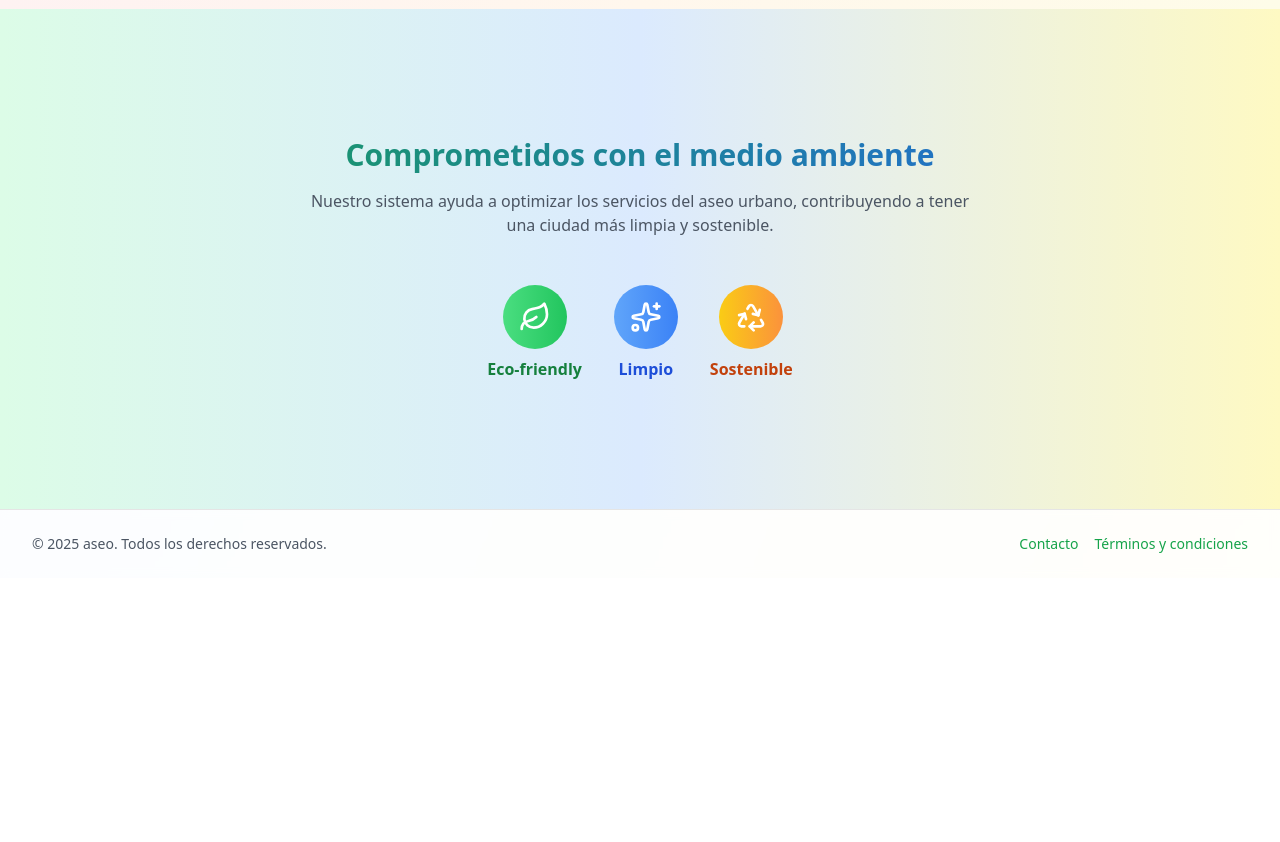
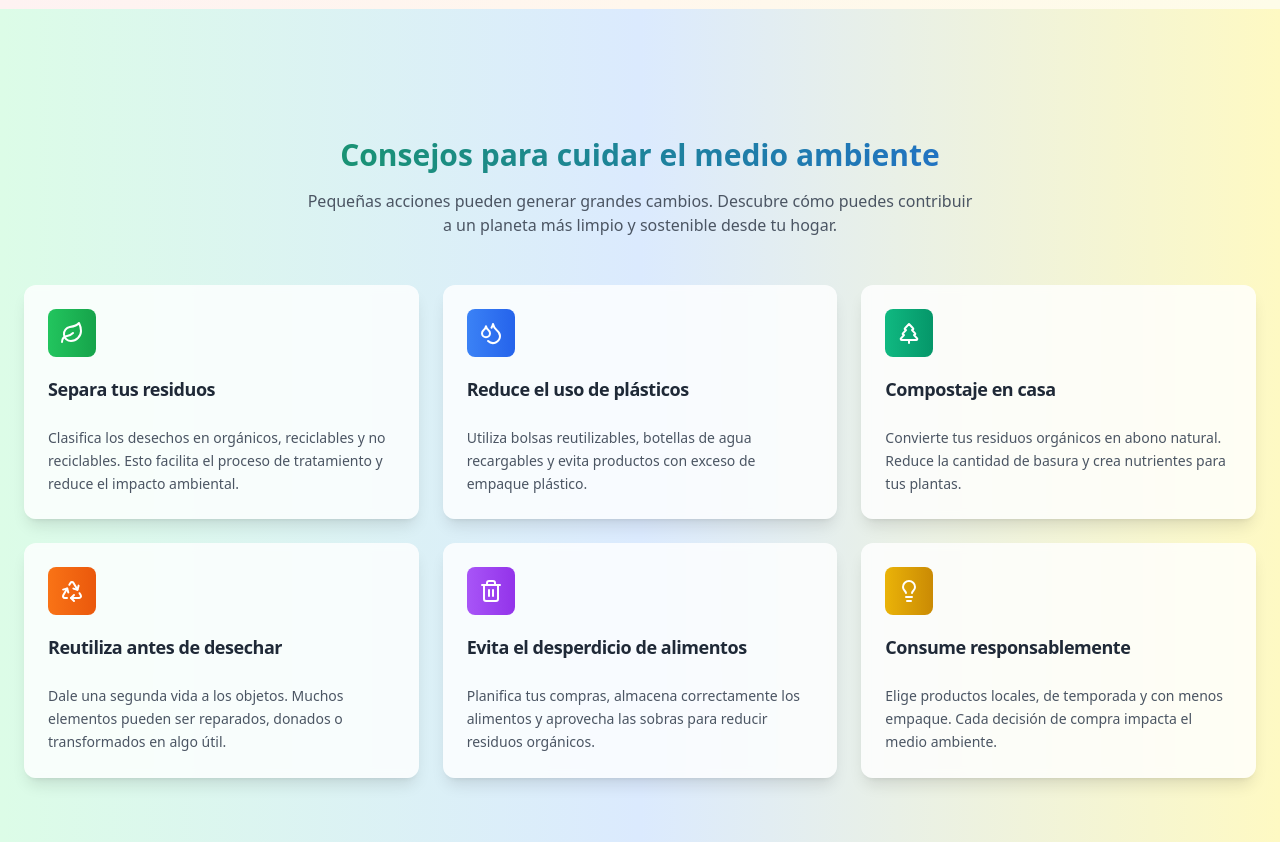
Before and after one commit to Chech3/aseo-publico, a Next.js app in the folder aseo/: page / in a window 1280 px wide. Shown: the part 2620-3462 px from the top of the page. Before the commit the page ends 3198 px from the top, so only its background shows below. Built offline with nearby package versions, Linux system fonts and the light colour scheme.

Commit message:
cambios en el page principal

```diff
--- a/aseo/app/page.tsx
+++ b/aseo/app/page.tsx
@@ -1,38 +1,72 @@
-"use client";
-
-import type React from "react";
-
-import { useState } from "react";
-import Image from "next/image";
-import Link from "next/link";
+"use client"
+import { useState } from "react"
+import Image from "next/image"
+import Link from "next/link"
 import {
   ArrowRight,
   Upload,
   Truck,
   Users,
   Leaf,
-  Sparkles,
   Recycle,
   MessageSquare,
-} from "lucide-react";
-
-import { Button } from "@/components/ui/button";
-import {
-  Card,
-  CardContent,
-  CardDescription,
-  CardHeader,
-  CardTitle,
-} from "@/components/ui/card";
-import { ComplaintModal } from "@/components/complaint-modal";
+  Lightbulb,
+  Droplets,
+  TreePine,
+  Trash2,
+} from "lucide-react"
+import { Button } from "@/components/ui/button"
+import { Card, CardContent, CardDescription, CardHeader, CardTitle } from "@/components/ui/card"
+import { ComplaintModal } from "@/components/complaint-modal"
 
 export default function Component() {
+  const [isComplaintModalOpen, setIsComplaintModalOpen] = useState(false)
+  const [complaintType, setComplaintType] = useState<"general" | "service" | "">("")
 
-  const [isComplaintModalOpen, setIsComplaintModalOpen] = useState(false);
-  const [complaintType, setComplaintType] = useState<
-    "general" | "service" | ""
-  >("");
-
+  const environmentalTips = [
+    {
+      icon: <Leaf className="h-6 w-6" />,
+      title: "Separa tus residuos",
+      description:
+        "Clasifica los desechos en orgánicos, reciclables y no reciclables. Esto facilita el proceso de tratamiento y reduce el impacto ambiental.",
+      color: "from-green-500 to-green-600",
+    },
+    {
+      icon: <Droplets className="h-6 w-6" />,
+      title: "Reduce el uso de plásticos",
+      description:
+        "Utiliza bolsas reutilizables, botellas de agua recargables y evita productos con exceso de empaque plástico.",
+      color: "from-blue-500 to-blue-600",
+    },
+    {
+      icon: <TreePine className="h-6 w-6" />,
+      title: "Compostaje en casa",
+      description:
+        "Convierte tus residuos orgánicos en abono natural. Reduce la cantidad de basura y crea nutrientes para tus plantas.",
+      color: "from-emerald-500 to-emerald-600",
+    },
+    {
+      icon: <Recycle className="h-6 w-6" />,
+      title: "Reutiliza antes de desechar",
+      description:
+        "Dale una segunda vida a los objetos. Muchos elementos pueden ser reparados, donados o transformados en algo útil.",
+      color: "from-orange-500 to-orange-600",
+    },
+    {
+      icon: <Trash2 className="h-6 w-6" />,
+      title: "Evita el desperdicio de alimentos",
+      description:
+        "Planifica tus compras, almacena correctamente los alimentos y aprovecha las sobras para reducir residuos orgánicos.",
+      color: "from-purple-500 to-purple-600",
+    },
+    {
+      icon: <Lightbulb className="h-6 w-6" />,
+      title: "Consume responsablemente",
+      description:
+        "Elige productos locales, de temporada y con menos empaque. Cada decisión de compra impacta el medio ambiente.",
+      color: "from-yellow-500 to-yellow-600",
+    },
+  ]
 
   return (
     <div className="flex flex-col min-h-screen bg-gradient-to-br from-green-50 via-blue-50 to-yellow-50">
@@ -42,16 +76,11 @@ export default function Component() {
             <div className="p-2 bg-gradient-to-r from-green-500 to-green-600 rounded-lg">
               <Truck className="h-6 w-6 text-white" />
             </div>
-            <span className="bg-gradient-to-r from-green-600 to-green-700 bg-clip-text text-transparent">
-              Aseo
-            </span>
+            <span className="bg-gradient-to-r from-green-600 to-green-700 bg-clip-text text-transparent">Aseo</span>
           </div>
           <nav className="flex items-center gap-4">
             <Link href="/login">
-              <Button
-                variant="ghost"
-                className="text-green-700 hover:text-green-800 hover:bg-green-50"
-              >
+              <Button variant="ghost" className="text-green-700 hover:text-green-800 hover:bg-green-50">
                 Iniciar sesión
               </Button>
             </Link>
@@ -83,11 +112,10 @@ export default function Component() {
                   </div>
                 </div>
                 <h1 className="text-3xl font-bold tracking-tighter sm:text-4xl md:text-5xl bg-gradient-to-r from-green-600 via-blue-600 to-green-700 bg-clip-text text-transparent">
-                  Gestiona tus pagos fácilmente
+                  Bienvenido
                 </h1>
                 <p className="mx-auto max-w-[700px] text-gray-600 md:text-xl">
-                  Registra y administra los pagos del aseo urbano de tu
-                  municipio o empresa.
+                  Registra y administra los pagos del aseo urbano de tu municipio o empresa.
                 </p>
               </div>
               <div className="flex flex-col sm:flex-row gap-4">
@@ -104,7 +132,7 @@ export default function Component() {
                   <Button
                     size="lg"
                     variant="outline"
-                    className="border-green-300 text-green-700 hover:bg-green-50 shadow-lg"
+                    className="border-green-300 text-green-700 hover:bg-green-50 shadow-lg bg-transparent"
                   >
                     Conocer más
                   </Button>
@@ -118,44 +146,29 @@ export default function Component() {
         <section className="py-8 bg-gradient-to-r from-blue-50 to-green-50 overflow-hidden relative">
           <div className="container px-4 md:px-6">
             <div className="text-center mb-8">
-              <h2 className="text-2xl font-bold text-gray-800 mb-2">
-                Servicios en movimiento
-              </h2>
-              <p className="text-gray-600">
-                Nuestros equipos trabajan constantemente para mantener la ciudad
-                limpia
-              </p>
+              <h2 className="text-2xl font-bold text-gray-800 mb-2">Servicios en movimiento</h2>
+              <p className="text-gray-600">Nuestros equipos trabajan constantemente para mantener la ciudad limpia</p>
             </div>
-
             {/* Animación del camión */}
             <div className="relative h-24 mb-8">
               {/* Carretera */}
               <div className="absolute bottom-0 left-0 right-0 h-2 bg-gray-400 rounded-full">
                 <div className="absolute top-1/3 left-0 right-0 h-0.5 bg-yellow-400 transform -translate-y-1/2"></div>
               </div>
-
               {/* Camión animado */}
               <div className="truck-container">
                 <div className="truck p-3">
-                  <Image
-                    width={800}
-                    height={800}
-                    src="/camion.png"
-                    alt="camion"
-                    className="h-28 w-32"
-                  />
+                  <Image width={800} height={800} src="/camion.png" alt="camion" className="h-28 w-32" />
                 </div>
               </div>
             </div>
           </div>
-
           <style jsx>{`
             .truck-container {
               position: absolute;
               bottom: 8px;
               animation: moveTruck 15s linear infinite;
             }
-
             @keyframes moveTruck {
               0% {
                 left: -80px;
@@ -178,7 +191,6 @@ export default function Component() {
                 transform: scaleX(1);
               }
             }
-
             @media (max-width: 768px) {
               @keyframes moveTruck {
                 0% {
@@ -209,62 +221,54 @@ export default function Component() {
         <section className="py-12 md:py-24 lg:py-32">
           <div className="container px-4 md:px-6">
             <div className="grid gap-6 lg:grid-cols-3 lg:gap-12">
-              <Card className="border-0 shadow-xl bg-gradient-to-br from-green-50 to-green-100 hover:shadow-2xl transition-all transform hover:-translate-y-1">
+              <Card className="flex flex-col text-center md:text-start border-0 shadow-xl bg-gradient-to-br from-green-50 to-green-100 hover:shadow-2xl transition-all transform hover:-translate-y-1">
                 <CardHeader>
-                  <div className="p-3 bg-gradient-to-r from-green-500 to-green-600 rounded-lg w-fit mb-4">
+                  <div className="p-3 mx-auto md:mx-0 bg-gradient-to-r from-green-500 to-green-600 rounded-lg w-fit mb-4" >
                     <Upload className="h-10 w-10 text-white" />
                   </div>
-                  <CardTitle className="text-green-800">
-                    Registra servicios
-                  </CardTitle>
+                  <CardTitle className="text-green-800">Registra servicios</CardTitle>
                   <CardDescription className="text-green-600">
-                    Registra los servicios de aseo urbano realizados en tu
-                    municipio o empresa.
+                    Registra los servicios de aseo urbano realizados en tu municipio o empresa.
                   </CardDescription>
                 </CardHeader>
                 <CardContent>
                   <p className="text-green-700">
-                    Mantén un registro detallado de los servicios prestados,
-                    fechas y ubicaciones con nuestra página web.
+                    Mantén un registro detallado de los servicios prestados, fechas y ubicaciones con nuestra página
+                    web.
                   </p>
                 </CardContent>
               </Card>
-              <Card className="border-0 shadow-xl bg-gradient-to-br from-blue-50 to-blue-100 hover:shadow-2xl transition-all transform hover:-translate-y-1">
+
+              <Card className=" flex flex-col text-center md:text-start border-0 shadow-xl bg-gradient-to-br from-blue-50 to-blue-100 hover:shadow-2xl transition-all transform hover:-translate-y-1">
                 <CardHeader>
-                  <div className="p-3 bg-gradient-to-r from-blue-500 to-blue-600 rounded-lg w-fit mb-4">
+                  <div className="p-3 mx-auto md:mx-0 bg-gradient-to-r from-blue-500 to-blue-600 rounded-lg w-fit mb-4">
                     <Truck className="h-10 w-10 text-white" />
                   </div>
-                  <CardTitle className="text-blue-800">
-                    Administra pagos
-                  </CardTitle>
+                  <CardTitle className="text-blue-800">Administra pagos</CardTitle>
                   <CardDescription className="text-blue-600">
-                    Organiza y gestiona los pagos correspondientes a los
-                    servicios de limpieza.
+                    Organiza y gestiona los pagos correspondientes a los servicios de limpieza.
                   </CardDescription>
                 </CardHeader>
                 <CardContent>
                   <p className="text-blue-700">
-                    Visualiza el estado de los pagos y mantén un control
-                    financiero eficiente.
+                    Visualiza el estado de los pagos y mantén un control financiero eficiente.
                   </p>
                 </CardContent>
               </Card>
-              <Card className="border-0 shadow-xl bg-gradient-to-br from-yellow-50 to-orange-100 hover:shadow-2xl transition-all transform hover:-translate-y-1">
+
+              <Card className="flex flex-col text-center md:text-start border-0 shadow-xl bg-gradient-to-br from-yellow-50 to-orange-100 hover:shadow-2xl transition-all transform hover:-translate-y-1">
                 <CardHeader>
-                  <div className="p-3 bg-gradient-to-r from-yellow-500 to-orange-500 rounded-lg w-fit mb-4">
+                  <div className="p-3 mx-auto md:mx-0 bg-gradient-to-r from-yellow-500 to-orange-500 rounded-lg w-fit mb-4">
                     <Users className="h-10 w-10 text-white" />
                   </div>
-                  <CardTitle className="text-orange-800">
-                    Fácil de usar
-                  </CardTitle>
+                  <CardTitle className="text-orange-800">Fácil de usar</CardTitle>
                   <CardDescription className="text-orange-600">
                     Administra de forma eficiente los servicios de aseo urbano.
                   </CardDescription>
                 </CardHeader>
                 <CardContent>
                   <p className="text-orange-700">
-                    Optimiza recursos y mejora la calidad de vida de toda la
-                    ciudad usando esta herramienta moderna.
+                    Optimiza recursos y mejora la calidad de vida de toda la ciudad usando esta herramienta moderna.
                   </p>
                 </CardContent>
               </Card>
@@ -285,17 +289,15 @@ export default function Component() {
                 ¿Tienes alguna queja del servicio?
               </h2>
               <p className="text-gray-600 max-w-2xl mx-auto">
-                Tu opinión es importante para nosotros. Reporta cualquier
-                problema con el servicio de aseo urbano y trabajaremos para
-                solucionarlo.
+                Tu opinión es importante para nosotros. Reporta cualquier problema con el servicio de aseo urbano y
+                trabajaremos para solucionarlo.
               </p>
             </div>
-
             <div className="flex flex-col sm:flex-row gap-4 justify-center items-center">
               <Button
                 onClick={() => {
-                  setComplaintType("service");
-                  setIsComplaintModalOpen(true);
+                  setComplaintType("service")
+                  setIsComplaintModalOpen(true)
                 }}
                 size="lg"
                 className="gap-2 bg-gradient-to-r from-red-500 to-orange-500 hover:from-red-600 hover:to-orange-600 text-white shadow-xl transform hover:scale-105 transition-all"
@@ -305,8 +307,8 @@ export default function Component() {
               </Button>
               <Button
                 onClick={() => {
-                  setComplaintType("general");
-                  setIsComplaintModalOpen(true);
+                  setComplaintType("general")
+                  setIsComplaintModalOpen(true)
                 }}
                 size="lg"
                 variant="outline"
@@ -319,57 +321,51 @@ export default function Component() {
           </div>
         </section>
 
+        {/* Nueva sección de consejos ambientales */}
         <section className="py-12 md:py-24 lg:py-32 bg-gradient-to-r from-green-100 via-blue-100 to-yellow-100">
-          <div className="container px-4 md:px-6">
+          <div className="container px-4 md:px-6 text-center md:text-start">
             <div className="text-center mb-12">
               <h2 className="text-3xl font-bold bg-gradient-to-r from-green-600 to-blue-600 bg-clip-text text-transparent mb-4">
-                Comprometidos con el medio ambiente
+                Consejos para cuidar el medio ambiente
               </h2>
               <p className="text-gray-600 max-w-2xl mx-auto">
-                Nuestro sistema ayuda a optimizar los servicios del aseo urbano,
-                contribuyendo a tener una ciudad más limpia y sostenible.
+                Pequeñas acciones pueden generar grandes cambios. Descubre cómo puedes contribuir a un planeta más
+                limpio y sostenible desde tu hogar.
               </p>
             </div>
-            <div className="flex justify-center gap-8 items-center">
-              <div className="text-center">
-                <div className="p-4 bg-gradient-to-r from-green-400 to-green-500 rounded-full w-fit mx-auto mb-2">
-                  <Leaf className="h-8 w-8 text-white" />
-                </div>
-                <p className="text-green-700 font-semibold">Eco-friendly</p>
-              </div>
-              <div className="text-center">
-                <div className="p-4 bg-gradient-to-r from-blue-400 to-blue-500 rounded-full w-fit mx-auto mb-2">
-                  <Sparkles className="h-8 w-8 text-white" />
-                </div>
-                <p className="text-blue-700 font-semibold">Limpio</p>
-              </div>
-              <div className="text-center">
-                <div className="p-4 bg-gradient-to-r from-yellow-400 to-orange-400 rounded-full w-fit mx-auto mb-2">
-                  <Recycle className="h-8 w-8 text-white" />
-                </div>
-                <p className="text-orange-700 font-semibold">Sostenible</p>
-              </div>
+
+            <div className="grid gap-6 md:grid-cols-2 lg:grid-cols-3">
+              {environmentalTips.map((tip, index) => (
+                <Card
+                  key={index}
+                  className="border-0 shadow-lg hover:shadow-xl transition-all transform hover:-translate-y-1 bg-white/80 backdrop-blur-sm"
+                >
+                  <CardHeader>
+                    <div className={`p-3 bg-gradient-to-r ${tip.color} rounded-lg w-fit mb-3 mx-auto md:mx-0`}>
+                      <div className="text-white">{tip.icon}</div>
+                    </div>
+                    <CardTitle className="text-lg text-gray-800">{tip.title}</CardTitle>
+                  </CardHeader>
+                  <CardContent>
+                    <p className="text-gray-600 text-sm leading-relaxed">{tip.description}</p>
+                  </CardContent>
+                </Card>
+              ))}
             </div>
+
+
           </div>
         </section>
       </main>
 
       <footer className="border-t bg-white/80 backdrop-blur-sm py-6">
         <div className="container flex flex-col items-center justify-between gap-4 md:flex-row">
-          <p className="text-sm text-gray-600">
-            © 2025 aseo. Todos los derechos reservados.
-          </p>
+          <p className="text-sm text-gray-600">© 2025 aseo. Todos los derechos reservados.</p>
           <div className="flex gap-4">
-            <Link
-              href="/"
-              className="text-sm text-green-600 hover:text-green-700 hover:underline"
-            >
+            <Link href="/" className="text-sm text-green-600 hover:text-green-700 hover:underline">
               Contacto
             </Link>
-            <Link
-              href="/"
-              className="text-sm text-green-600 hover:text-green-700 hover:underline"
-            >
+            <Link href="/" className="text-sm text-green-600 hover:text-green-700 hover:underline">
               Términos y condiciones
             </Link>
           </div>
@@ -381,5 +377,5 @@ export default function Component() {
         />
       </footer>
     </div>
-  );
+  )
 }
```
